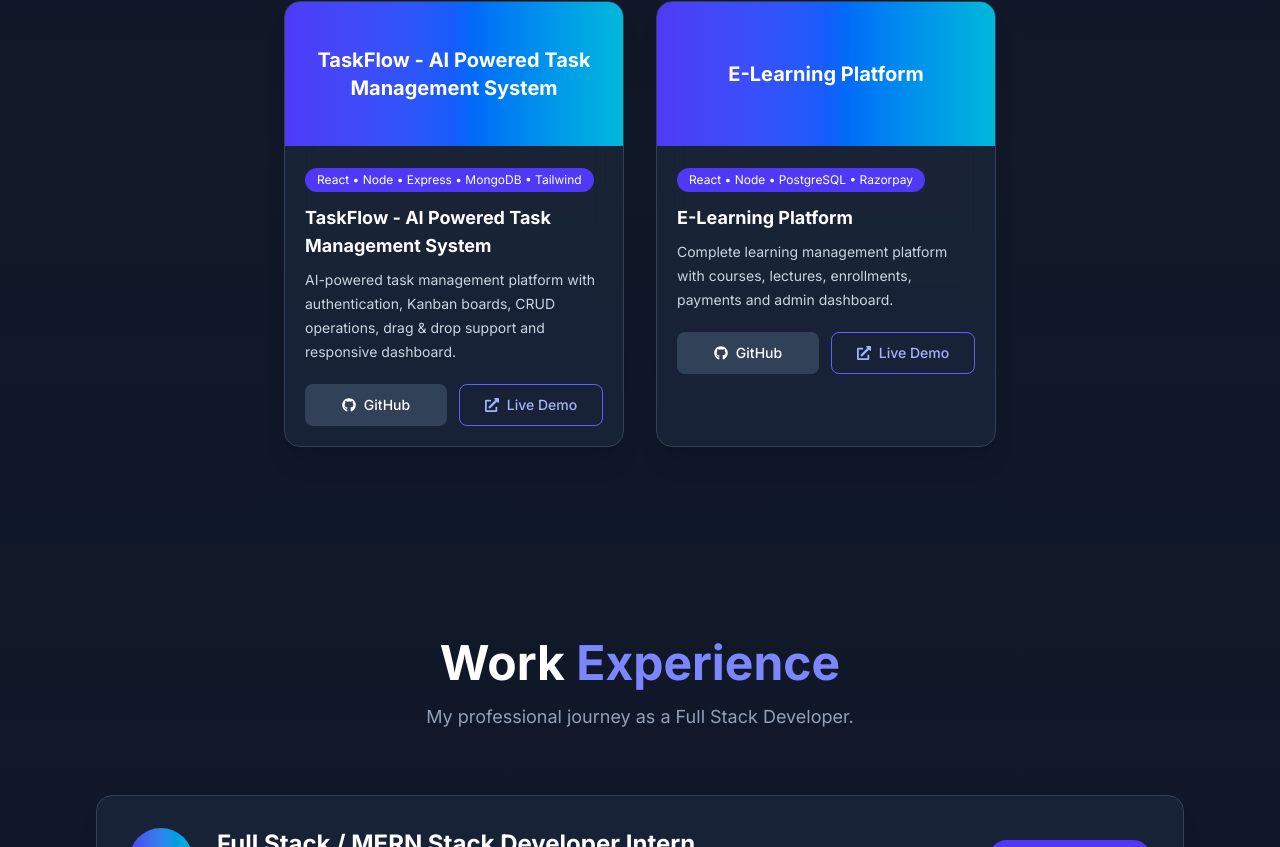
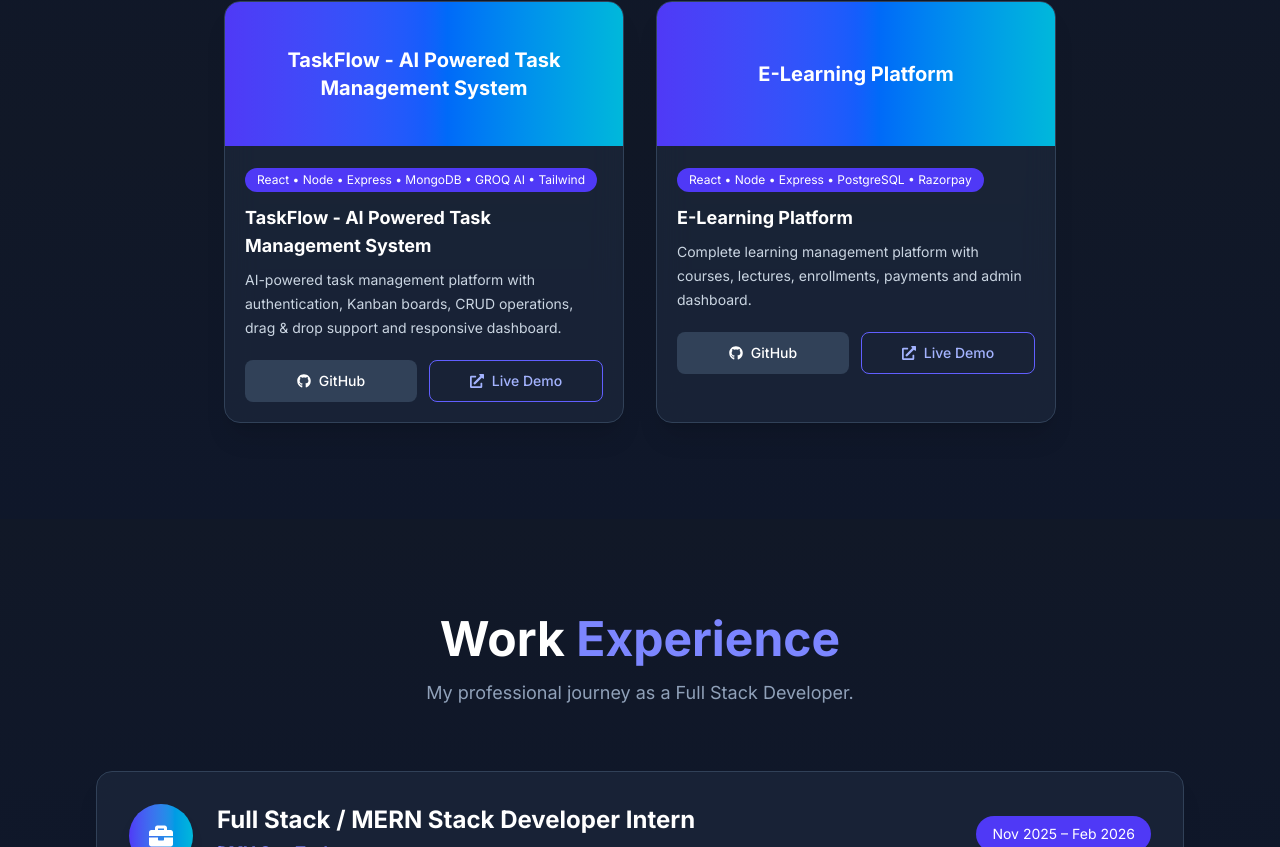
Before and after one commit to ayushkumarguptaa/Portfolio, a React (Vite) app in the folder User/: page / in a window 1280 px wide. Shown: the part 2573-3420 px from the top of the page. Built offline with nearby package versions, Linux system fonts and the light colour scheme.

Commit message:
change UI

```diff
--- a/User/src/Data/portfolioData.jsx
+++ b/User/src/Data/portfolioData.jsx
@@ -30,7 +30,7 @@ export const portfolio = {
   projects: [
     {
       title: "TaskFlow - AI Powered Task Management System",
-      tech: "React • Node • Express • MongoDB • Tailwind",
+      tech: "React • Node • Express • MongoDB • GROQ AI • Tailwind",
 
       description:
         "AI-powered task management platform with authentication, Kanban boards, CRUD operations, drag & drop support and responsive dashboard.",
@@ -44,7 +44,7 @@ export const portfolio = {
     {
       title: "E-Learning Platform",
 
-      tech: "React • Node • PostgreSQL • Razorpay",
+      tech: "React • Node • Express • PostgreSQL • Razorpay",
 
       description:
         "Complete learning management platform with courses, lectures, enrollments, payments and admin dashboard.",
--- a/User/src/components/Internship.jsx
+++ b/User/src/components/Internship.jsx
@@ -53,7 +53,7 @@ const Experience = () => {
                 </div>
 
                 <span className="mt-3 md:mt-0 bg-indigo-600 text-white px-4 py-2 rounded-full text-sm">
-                  Nov 2025 – Present
+                  Nov 2025 – Feb 2026
                 </span>
 
               </div>
--- a/User/src/components/Projects.jsx
+++ b/User/src/components/Projects.jsx
@@ -9,7 +9,6 @@ const Projects = () => {
       className="py-24 bg-gradient-to-b from-[#0f172a] via-[#111827] to-[#0f172a]"
     >
       <div className="max-w-7xl mx-auto px-6">
-
         {/* Heading */}
         <motion.div
           initial={{ opacity: 0, y: -40 }}
@@ -28,7 +27,6 @@ const Projects = () => {
 
         {/* Projects */}
         <div className="flex flex-wrap justify-center gap-8">
-
           {portfolio.projects.map((project, index) => (
             <motion.div
               key={project.title}
@@ -42,9 +40,8 @@ const Projects = () => {
                 y: -8,
                 scale: 1.02,
               }}
-              className="w-full sm:w-[340px] bg-slate-800/70 backdrop-blur-lg border border-slate-700 rounded-2xl overflow-hidden shadow-xl hover:border-indigo-500 hover:shadow-indigo-500/30 transition-all duration-300"
+              className="w-full sm:w-[400px] bg-slate-800/70 backdrop-blur-lg border border-slate-700 rounded-2xl overflow-hidden shadow-xl hover:border-indigo-500 hover:shadow-indigo-500/30 transition-all duration-300"
             >
-
               {/* Banner */}
               {project.image ? (
                 <img
@@ -62,7 +59,6 @@ const Projects = () => {
 
               {/* Content */}
               <div className="p-5">
-
                 {/* Tech Stack */}
                 <span className="inline-block bg-indigo-600 text-white text-xs px-3 py-1 rounded-full mb-3">
                   {project.tech}
@@ -80,7 +76,6 @@ const Projects = () => {
 
                 {/* Buttons */}
                 <div className="flex gap-3 mt-5">
-
                   <a
                     href={project.github}
                     target="_blank"
@@ -100,16 +95,11 @@ const Projects = () => {
                     <FaExternalLinkAlt />
                     Live Demo
                   </a>
-
                 </div>
-
               </div>
-
             </motion.div>
           ))}
-
         </div>
-
       </div>
     </section>
   );
```
